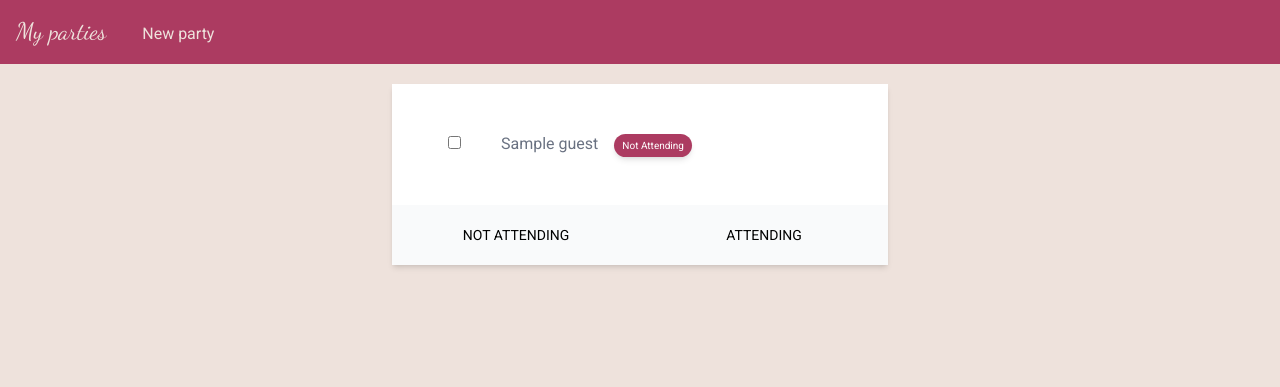
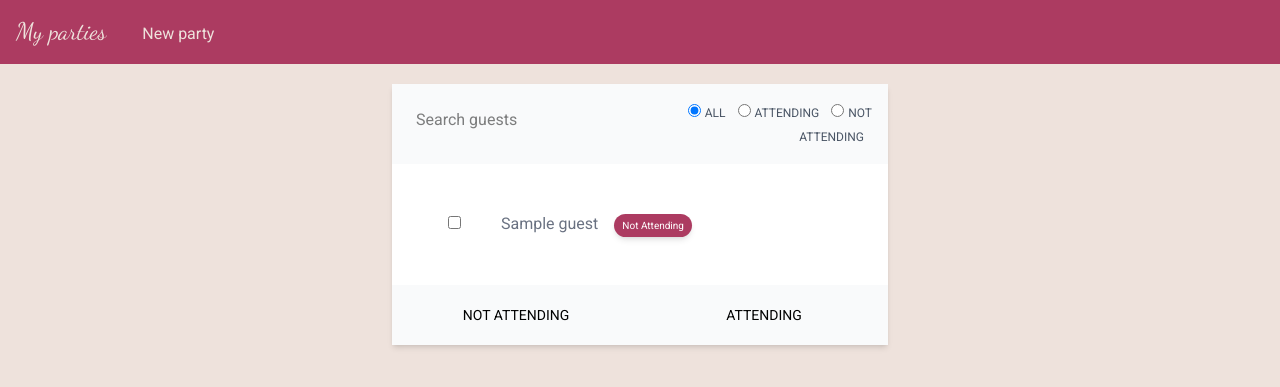
Before and after one commit to brownviper/party-organiser, a FastAPI app: template party_app/templates/guest_list/page_guest_list.html in a window 1280 px wide. Shown: the top 387 px of the page. Run offline with FastAPI, Linux system fonts and the light colour scheme; the template is opened without the code that fills it: most values are stand-ins (such as "Sample title", 1, 10 or a date in 2020).

Commit message:
added filter and search logic on guest list (#13)

```diff
--- a/party_app/static/css/output.css
+++ b/party_app/static/css/output.css
@@ -10,11 +10,14 @@
     --color-sky-200: oklch(0.901 0.058 230.902);
     --color-gray-50: oklch(0.985 0.002 247.839);
     --color-gray-500: oklch(0.551 0.027 264.364);
+    --color-gray-600: oklch(0.446 0.03 256.802);
     --color-gray-700: oklch(0.373 0.034 259.733);
     --color-gray-900: oklch(0.21 0.034 264.665);
     --color-white: #fff;
     --spacing: 0.25rem;
     --container-6xl: 72rem;
+    --text-xs: 0.75rem;
+    --text-xs--line-height: calc(1 / 0.75);
     --text-sm: 0.875rem;
     --text-sm--line-height: calc(1.25 / 0.875);
     --text-2xl: 1.5rem;
@@ -394,6 +397,9 @@
   .bg-sky-200 {
     background-color: var(--color-sky-200);
   }
+  .bg-transparent {
+    background-color: transparent;
+  }
   .bg-white {
     background-color: var(--color-white);
   }
@@ -442,11 +448,17 @@
   .py-4 {
     padding-block: calc(var(--spacing) * 4);
   }
+  .pr-2 {
+    padding-right: calc(var(--spacing) * 2);
+  }
   .text-center {
     text-align: center;
   }
   .text-left {
     text-align: left;
+  }
+  .text-right {
+    text-align: right;
   }
   .font-dancing-script {
     font-family: var(--font-dancing-script);
@@ -462,6 +474,10 @@
   .text-sm {
     font-size: var(--text-sm);
     line-height: var(--tw-leading, var(--text-sm--line-height));
+  }
+  .text-xs {
+    font-size: var(--text-xs);
+    line-height: var(--tw-leading, var(--text-xs--line-height));
   }
   .text-\[10px\] {
     font-size: 10px;
@@ -485,6 +501,9 @@
   }
   .text-gray-500 {
     color: var(--color-gray-500);
+  }
+  .text-gray-600 {
+    color: var(--color-gray-600);
   }
   .text-gray-700 {
     color: var(--color-gray-700);
--- a/party_app/templates/guest_list/page_guest_list.html
+++ b/party_app/templates/guest_list/page_guest_list.html
@@ -2,6 +2,33 @@
 
 {% block content %}
     <div class="w-2/5 bg-white shadow-md m-auto">
+        <!-- this part changed -->
+        <form hx-post="{{ url_for('filter_guests_partial', party_id=party_id) }}"
+              hx-trigger="keyup delay:500ms from:#guest_search, search, change from:#attending_filter"
+              hx-target="#guests"
+        >
+            <div class="bg-gray-50 p-4 grid grid-cols-2">
+                <div>
+                    <input type="search"
+                           class="p-2 bg-transparent"
+                           placeholder="Search guests"
+                           id="guest_search"
+                           name="guest_search"
+                    >
+                </div>
+                <div class="text-right" id="attending_filter">
+                    <input type="radio" id="all" name="attending_filter" value="all" checked>
+                    <label for="all" class="uppercase text-xs text-gray-600 pr-2">All</label>
+
+                    <input type="radio" id="attending" name="attending_filter" value="attending">
+                    <label for="attending" class="uppercase text-xs text-gray-600 pr-2">Attending</label>
+
+                    <input type="radio" id="not_attending" name="attending_filter" value="not_attending">
+                    <label for="not_attending" class="uppercase text-xs text-gray-600 pr-2">Not attending</label>
+                </div>
+            </div>
+        </form>
+        <!-- / this part changed -->
         <form class="table text-left text-gray-500 table-fixed min-w-fit p-8" id="guest-form">
             <div class="table-row-group" id="guests">
                 {% include 'guest_list/partial_guest_list.html' %}
```
Also changed, not shown: party_app/routes/guest_list.py (+51 -0 lines), party_app/tests/test_guest_list.py (+48 -0 lines). Lines whose indentation alone changed are shown as unchanged.
